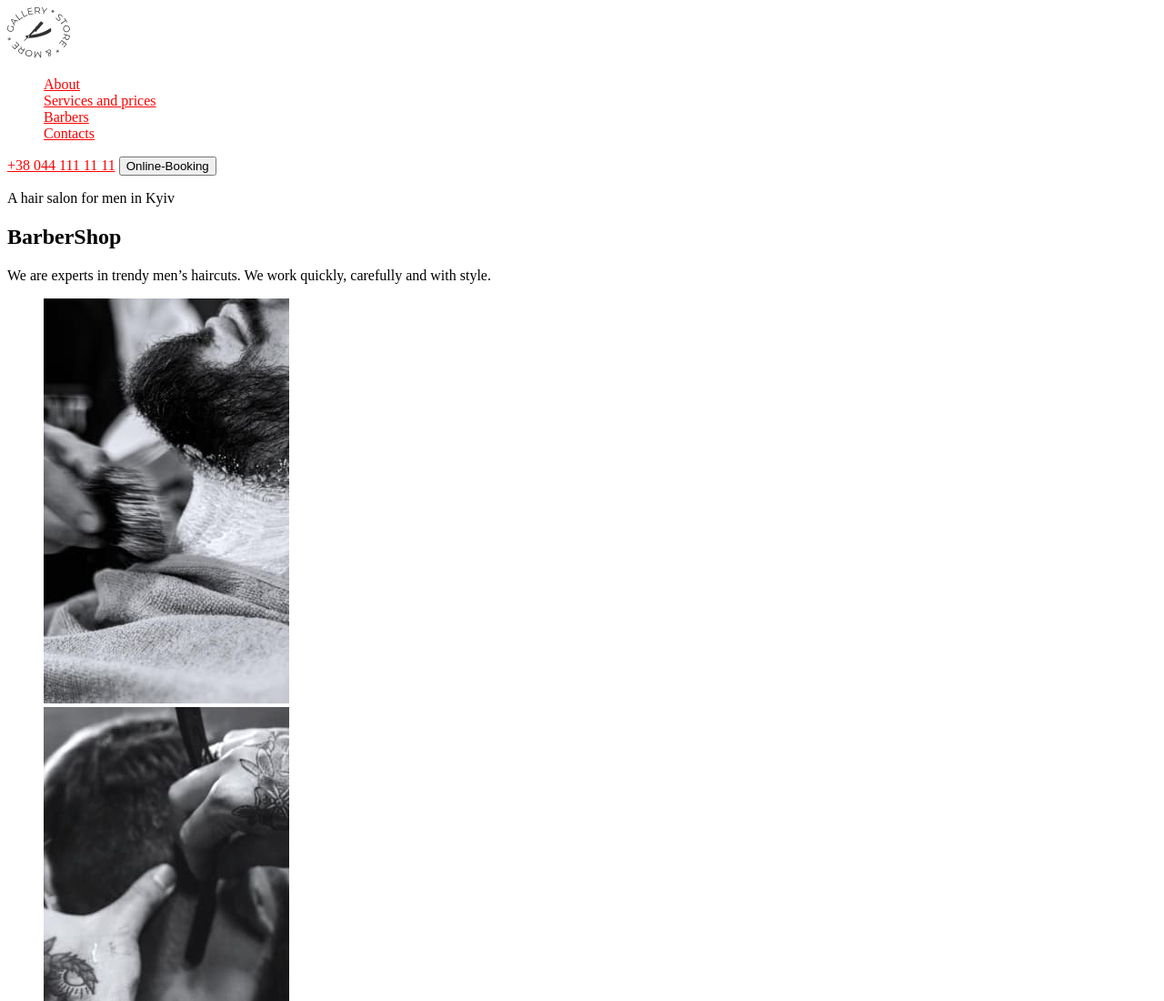
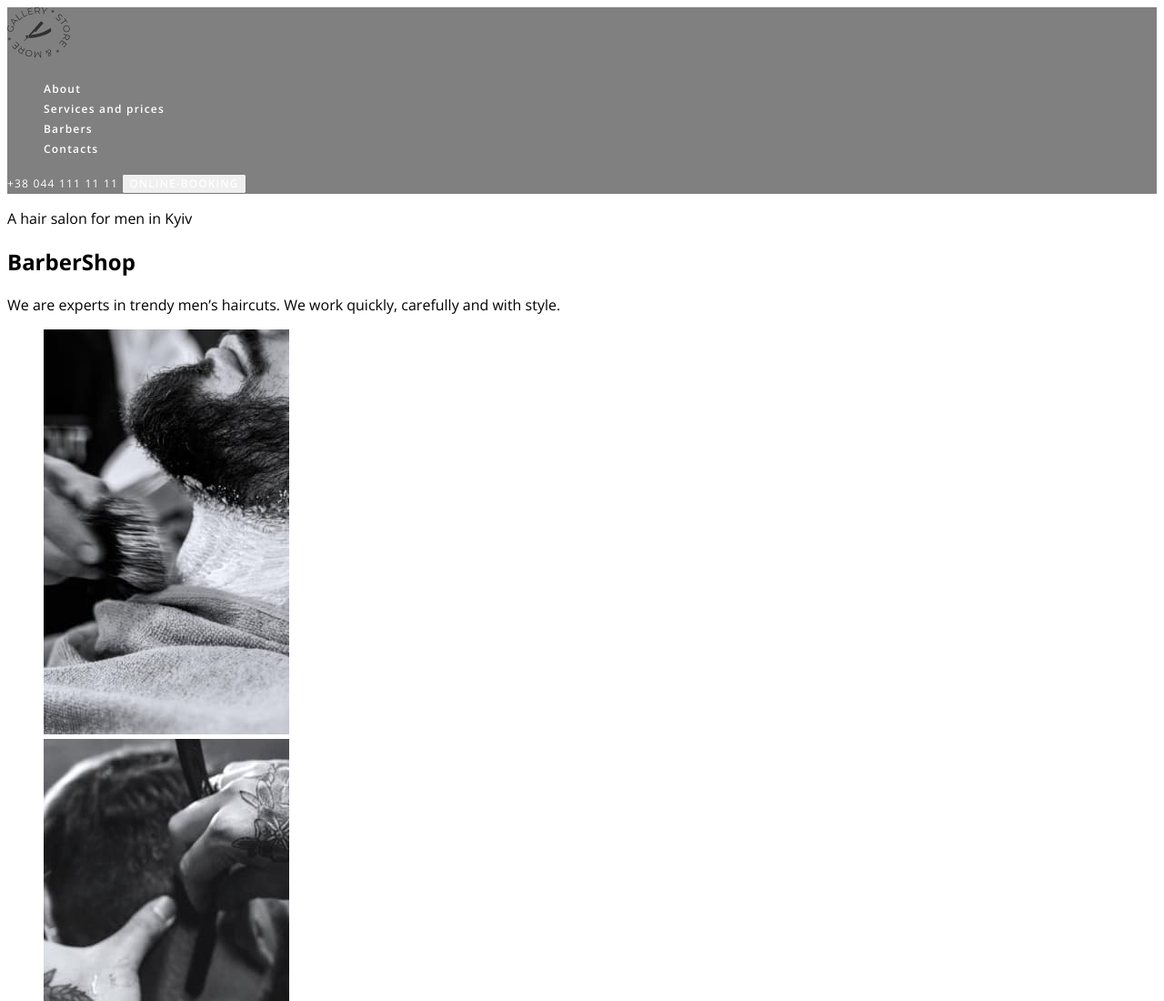
Before and after one commit to KostiantynU/ForBarber, a plain HTML site: page index.html in a window 1280 px wide. Shown: the top 1100 px of the page at 91% size. Drawn offline with nearby package versions, Linux system fonts and the light colour scheme.

Commit message:
Update styles.css

```diff
--- a/css/styles.css
+++ b/css/styles.css
@@ -10,9 +10,49 @@ class = rulez!
 /* a {
   text-decoration: none;
 } */
-.header a {
-  color: red;
+:root {
+  --main-color: #ccc;
+}
+body {
+  font-family: 'Open Sans', sans-serif;
+
+  .link {
+    text-decoration: none;
+  }
 }
 .list {
   list-style: none;
 }
+/* Head styles*/
+.header {
+  background-color: gray;
+}
+.header-link {
+  font-style: normal;
+  font-weight: 600;
+  font-size: 12px;
+  line-height: 1.33;
+  letter-spacing: 0.1em;
+  color: #ffffff;
+}
+.header-tel {
+  font-weight: 400px;
+  font-size: 12px;
+  line-height: 1.33;
+  letter-spacing: 0.1em;
+  color: #ffffff;
+}
+.header-btn {
+  font-family: inherit;
+  font-weight: 600;
+  font-size: 12px;
+  line-height: 1.33;
+  letter-spacing: 0.09em;
+  text-transform: uppercase;
+  color: #ffffff;
+}
+.header-btn:hover,
+.header-btn:active {
+  background-color: #ff6c00;
+}
+/*head styles end*/
```
